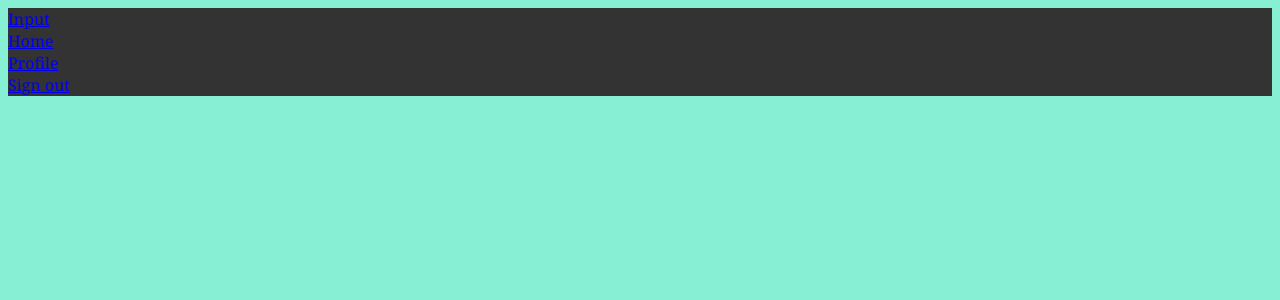
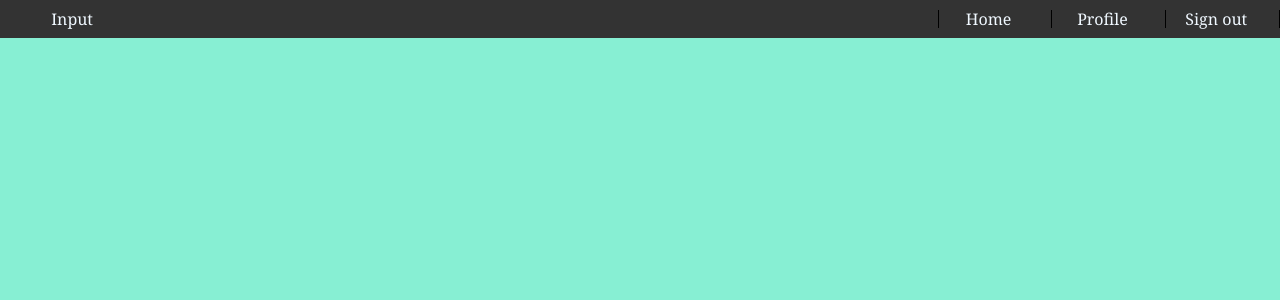
Before and after one commit to SleimanDGhanem/Instagram_like_website, a PHP site: page /html/feed.html in a window 1280 px wide. Shown: the top 300 px of the page. Run offline with PHP 8.4, Linux system fonts and the light colour scheme.

Commit message:
Front end - finished navbar initial form

```diff
--- a/css/feed.css
+++ b/css/feed.css
@@ -1,6 +1,25 @@
 ul{
+  width: 100%;
+  display: flex;
+  justify-content: flex-end;
   background-color: #333333;
   list-style-type: none;
   margin: 0;
-  padding: 0;
+  padding: 10px 0 10px 0;
 }
+a{
+  color:aliceblue;
+  text-decoration: none;
+}
+li{
+  flex-basis: 100px;
+  text-align: center;
+  padding-right: 1vw;
+  border-right: solid 1px black;
+}
+li:first-of-type{
+  padding-left: 4%;
+  text-align: left;
+  flex-grow: 1;
+  color: blue'
+}
--- a/html/feed.html
+++ b/html/feed.html
@@ -6,13 +6,14 @@
     <meta name="viewport" content="width=device-width, initial-scale=1.0" />
     <link rel="stylesheet" href="../css/background.css" />
     <link rel="stylesheet" href="../css/feed.css" />
+    <link rel="stylesheet" href="https://cdnjs.cloudflare.com/ajax/libs/normalize/8.0.1/normalize.min.css" />
     <title>Document</title>
   </head>
   <body>
     <header>
       <nav>
         <ul>
-          <li><a href="#">Input</a></li>
+          <li class="big"><a href="#">Input</a></li>
           <li><a href="#">Home</a></li>
           <li><a href="#">Profile</a></li>
           <li><a href="#">Sign out</a></li>
```
